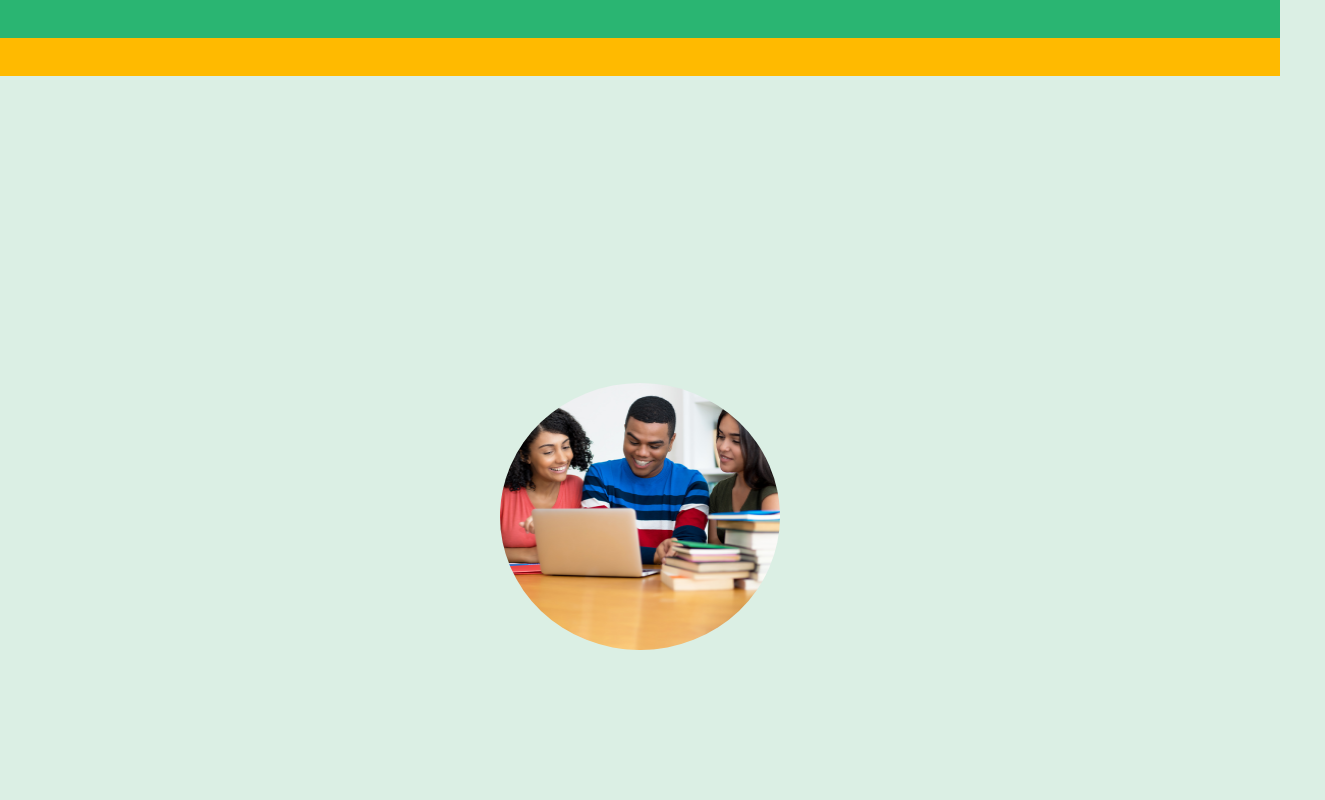
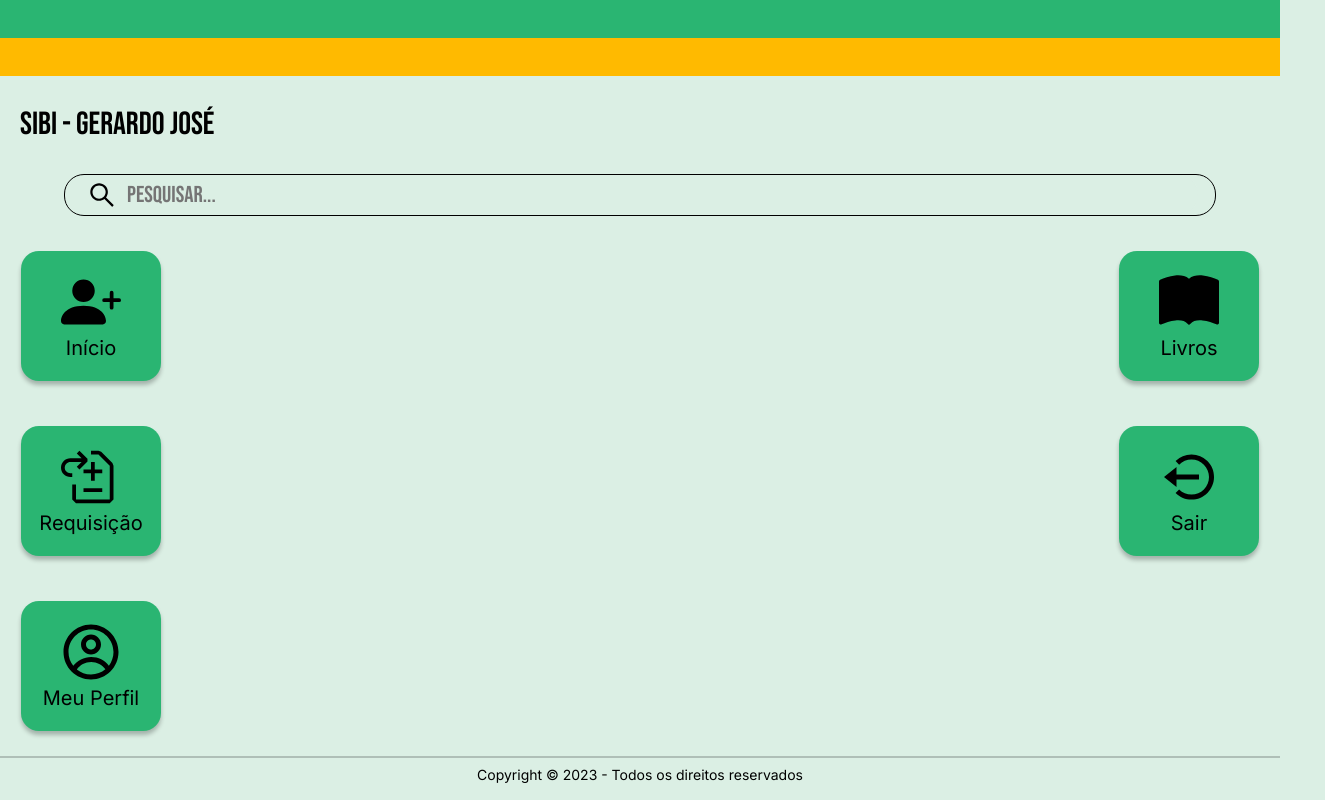
Before and after one commit to kaykeeb3/App_Mobile, a React (Vite) app: page / in a window 1280 px wide. Shown: the top 800 px of the page, 1325 px wide, since content can reach past the window. Built offline with nearby package versions, Linux system fonts and the light colour scheme.

Commit message:
add kayke telas_3

```diff
--- a/src/App.jsx
+++ b/src/App.jsx
@@ -1,13 +1,16 @@
 import Home from "./components/Home"
 import SubHome from "./components/SubHome"
-/*import PageLivros from "./pages/PageLivros"*/
+import Category from "./components/Category"
 
 function App() {
   return (
     <>
-    {/* <Home /> */}
-    <SubHome />
-   </>
+    {/* <Home /> */ }
+    { /*<SubHome />*/}
+
+    <Category />
+
+    </>
   )
 }
 
--- /dev/null
+++ b/src/components/Category/index.jsx
@@ -0,0 +1,145 @@
+import {
+    Card,
+    ColumnsCard,
+    HeaderGreen,
+    HeaderYellow,
+    Icon,
+    Input,
+    Search,
+    SearchBox,
+    Text,
+    IconCategory,
+    Link,
+    TitleText,
+    IconeText,
+    Line,
+    Title
+  } from './styled'
+import { AiOutlineSearch } from 'react-icons/ai'
+import { BsFillPersonPlusFill, BsFillBookFill} from 'react-icons/bs'
+import { VscGitPullRequestGoToChanges } from 'react-icons/vsc'
+import { BiLogOutCircle } from 'react-icons/bi'
+import { CgProfile } from 'react-icons/cg'
+
+function Category() {
+  return (
+    <div>
+      <HeaderGreen>
+      <h1>⠀</h1>
+    </HeaderGreen>
+
+    <HeaderYellow>
+      <h1>⠀</h1>
+    </HeaderYellow>
+
+    <Text>
+      SIBI - GERARDO JOSÉ
+    </Text>
+
+    <Search
+       method='POST'
+    >
+      <SearchBox>
+      <Icon
+        as={AiOutlineSearch}
+        color="#000"
+        size={30}
+      />
+        <Input type="search" placeholder="Pesquisar..."  />
+      </SearchBox>
+
+    </Search>
+
+    <ColumnsCard>
+    <Card>
+      <Link href='#'>
+      <IconeText>
+        <IconCategory
+          as={BsFillPersonPlusFill}
+          color="#000"
+          size={60}
+        />
+        <TitleText>
+          Início
+        </TitleText>
+      </IconeText>
+      </Link>
+    </Card>
+    <Card>
+
+    <Link href='#'>
+      <IconeText>
+        <IconCategory
+          as={BsFillBookFill}
+          color="#000"
+          size={60}
+        />
+        <TitleText>
+          Livros
+        </TitleText>
+      </IconeText>
+      </Link>
+    </Card>
+
+    </ColumnsCard>
+
+    <ColumnsCard>
+    <Card>
+    <Link href='#'>
+      <IconeText>
+        <IconCategory
+          as={VscGitPullRequestGoToChanges}
+          color="#000"
+          size={60}
+        />
+        <TitleText>
+          Requisição
+        </TitleText>
+      </IconeText>
+      </Link>
+    </Card>
+    <Card>
+    <Link href='#'>
+      <IconeText>
+        <IconCategory
+          as={BiLogOutCircle}
+          color="#000"
+          size={60}
+        />
+        <TitleText>
+          Sair
+        </TitleText>
+      </IconeText>
+      </Link>
+    </Card>
+    </ColumnsCard>
+
+    <ColumnsCard>
+    <Card>
+    <Link href='#'>
+      <IconeText>
+        <IconCategory
+          as={CgProfile}
+          color="#000"
+          size={60}
+        />
+        <TitleText>
+          Meu Perfil
+        </TitleText>
+      </IconeText>
+      </Link>
+    </Card>
+    </ColumnsCard>
+
+    <Line />
+
+    <Title>
+       Copyright © 2023 - Todos os direitos reservados
+    </Title>
+
+
+    </div>
+  )
+}
+
+export default Category;
--- /dev/null
+++ b/src/components/Category/styled.jsx
@@ -0,0 +1,130 @@
+import styled from "styled-components";
+
+
+export const HeaderGreen = styled.header`
+  background-color: #2AB572;
+  width: 100%;
+  height: 4%;
+`;
+
+export const HeaderYellow = styled.header`
+  background-color: #FFBA00;
+  width: 100%;
+  height: 4%;
+`;
+
+export const Text = styled.h1`
+  font-family: Bebas Neue;
+  font-weight: 400;
+  font-size: 32px;
+  line-height: 38.4px;
+  margin-left: 20px;
+  margin-top: 30px;
+  color: #000;
+`;
+
+export const Search = styled.form`
+ display: flex;
+ margin-top: 30px;
+ justify-content: center;
+`;
+
+export const SearchBox = styled.div`
+  width: 90%;
+  display: flex;
+  background-color: #DBEFE4;
+  justify-content: center;
+  align-items: center;
+  border-radius: 20px;
+  border: 1px solid #000;
+`;
+
+export const Input = styled.input`
+  width: 94%;
+  background: #DBEFE4;
+  border-radius: 30px;
+  height: 40px;
+  color: #000;
+  padding: 10px;
+  text-transform: lowercase;
+  font-size: max(20px,1vw);
+  font-family: Bebas Neue;
+  border: none;
+  font-size: 23px;
+  border-radius: 20px;
+  box-shadow: 0 0 0 0;
+  outline: 0;
+`;
+
+export const Icon = styled.div`
+  color: #000;
+  font-weight: 400;
+  margin-left: 5px;
+`;
+
+export const IconCategory = styled.div`
+  color: #000;
+  font-weight: 100;
+
+`;
+
+export const ColumnsCard = styled.div`
+  display: flex;
+  align-items: center;
+  justify-content: space-between;
+  margin-top: 25px;
+  padding: 10px 21px;
+`;
+
+export const Card = styled.div`
+  width: 140px;
+  height: 130px;
+  background-color: #2AB572;
+  display: grid;
+  box-shadow: 0px 4px 4px rgba(0, 0, 0, 0.25);
+
+  align-items: center;
+  justify-content: center;
+  border-radius: 18px;
+`;
+
+export const Link = styled.a`
+  text-decoration: none;
+  text-align: center;
+`;
+
+export const TitleText = styled.h3`
+  font-family: Inter;
+  color: #000;
+  font-weight: 200;
+  font-size: 20px;
+  text-align: center;
+`;
+
+export const IconeText = styled.div`
+  width: 120px;
+  &:hover {
+  filter: blur(2px);
+  cursor: pointer;
+  /*border: 1px solid #000;*/
+  border-radius: 10%;
+  height: 100px;
+}
+`;
+
+export const Line = styled.div`
+  border: 1px solid #000;
+  opacity: 20%;
+  width: 100%;
+  margin-top: 15px;
+`;
+
+export const Title = styled.h3`
+  font-family: Inter;
+  font-size: 14px;
+  font-weight: 100;
+  color: #000;
+  margin-top: 10px;
+  line-height: 14.52px;
+  text-align: center;
+`;
--- a/src/components/Home/styled.jsx
+++ b/src/components/Home/styled.jsx
@@ -35,6 +35,7 @@ export const Img = styled.img`
   margin: 26%;
   width: 45%;
   height: 40%;
+  box-shadow: 0px 4px 4px rgba(0, 0, 0, 0.25);
 `;
 
 export const Loading = styled.div`
--- a/src/components/SubHome/index.jsx
+++ b/src/components/SubHome/index.jsx
@@ -1,5 +1,18 @@
 import  Logo  from "../../assets/Jovens-estudando.png"
-import { Circle, ContainerImg, HeaderGreen, HeaderYellow, Img, Infor, SpanText, SubCircle, Text, Icon, CircleGreen, TextInfor} from "./styled"
+import {
+    Circle,
+    ContainerImg,
+    HeaderGreen,
+    HeaderYellow,
+    Img,
+    Infor,
+    SpanText,
+    SubCircle,
+    Text,
+    Icon,
+    CircleGreen,
+    TextInfor
+  } from "./styled"
 
 import { FiArrowRight } from 'react-icons/fi'
 
@@ -21,6 +34,7 @@ const SubHome = () => {
       <Text>seja bem vindo(a) <br />
         SIBI - <SpanText>GERARDO JOSÉ</SpanText>
         </Text>
+        <a href="#">
         <Circle>
           <SubCircle>
             <Icon
@@ -31,6 +45,7 @@ const SubHome = () => {
           </SubCircle>
           <CircleGreen />
         </Circle>
+        </a>
       </Infor>
       <TextInfor>
          Deslize para a direita para começar
--- a/src/components/SubHome/styled.jsx
+++ b/src/components/SubHome/styled.jsx
@@ -17,6 +17,7 @@ export const Img = styled.img`
   margin: 24%;
   width: 280px;
   height: 267px;
+  box-shadow: 0px 4px 4px rgba(0, 0, 0, 0.25);
 `;
 
 export const Text = styled.h1`
@@ -42,8 +43,10 @@ export const Infor = styled.div`
 
 export const SpanText = styled.span`
   background-color: #2AB572;
-  border-radius: 10%;
+  width: 147px;
+  border-radius: 18px;
   display: inline-block;
+  box-shadow: 0px 4px 4px rgba(0, 0, 0, 0.25);
 `;
 
 export const Circle = styled.div`
@@ -93,6 +96,4 @@ export const TextInfor = styled.h3`
   line-height: 38.4px;
   margin-left: 8px;
   margin-top: 50px;
-
-
 `;
```
